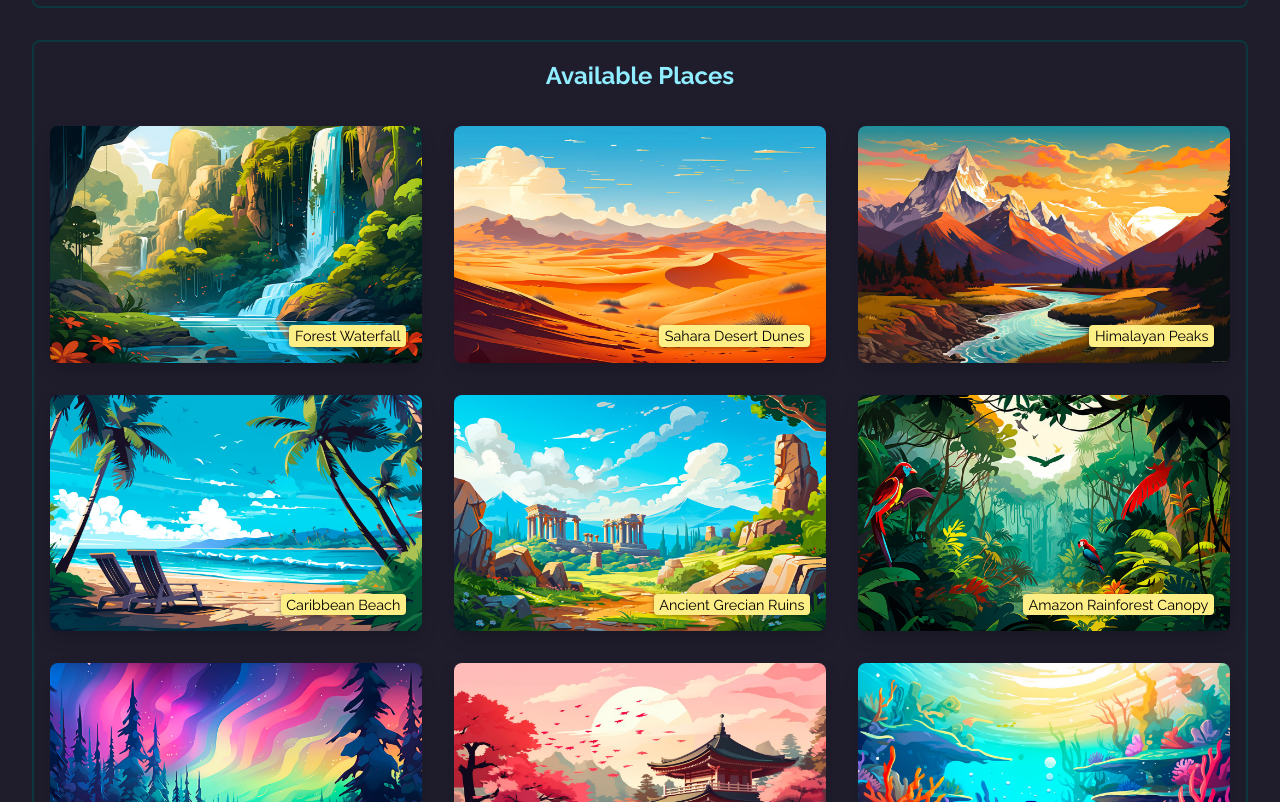
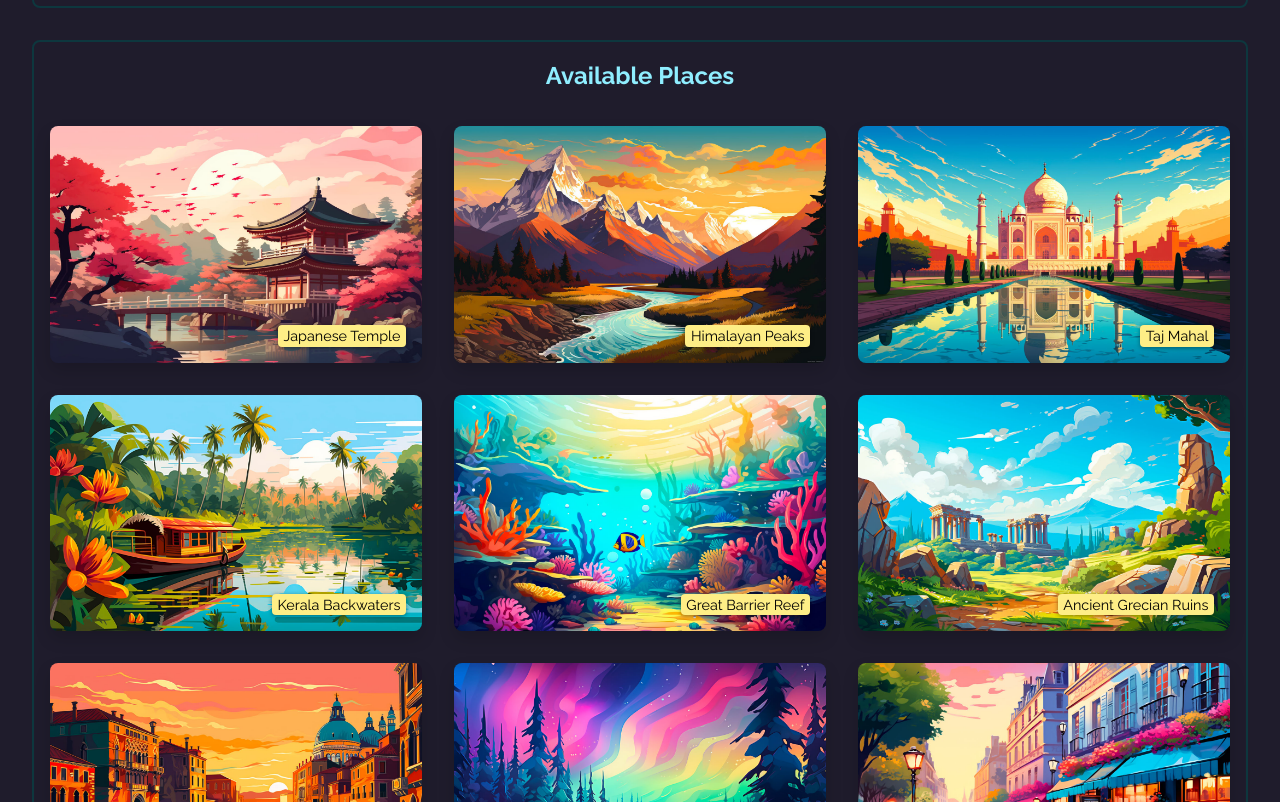
Before and after one commit to Wushengyouhan/photo-wall, a React (Vite) app: page / in a window 1280 px wide. Shown: the part 398-1200 px from the top of the page. Built offline with nearby package versions, Linux system fonts and the light colour scheme.

Commit message:
179. Using useEffect for Handling (Some) Side Effects

```diff
--- a/src/App.jsx
+++ b/src/App.jsx
@@ -1,15 +1,35 @@
-import { useRef, useState } from 'react';
+import { useRef, useState, useEffect } from "react";
 
-import Places from './components/Places.jsx';
-import { AVAILABLE_PLACES } from './data.js';
-import Modal from './components/Modal.jsx';
-import DeleteConfirmation from './components/DeleteConfirmation.jsx';
-import logoImg from './assets/logo.png';
+import Places from "./components/Places.jsx";
+import { AVAILABLE_PLACES } from "./data.js";
+import Modal from "./components/Modal.jsx";
+import DeleteConfirmation from "./components/DeleteConfirmation.jsx";
+import logoImg from "./assets/logo.png";
+import { sortPlacesByDistance } from "./loc.js";
 
 function App() {
   const modal = useRef();
   const selectedPlace = useRef();
+  const [availablePlaces, setAvailablePlaces] = useState([]);
   const [pickedPlaces, setPickedPlaces] = useState([]);
+
+  useEffect(() => {
+    // navigator.geolocation.getCurrentPosition((position) => {
+    //   const sortedPlaces = sortPlacesByDistance(
+    //     AVAILABLE_PLACES,
+    //     position.coords.latitude,
+    //     position.coords.longitude
+    //   );
+
+    //   setAvailablePlaces(sortedPlaces);
+    // });
+
+    // 因为经纬度借口调不通，所以模拟经纬度
+    setTimeout(() => {
+      const sortedPlaces = sortPlacesByDistance(AVAILABLE_PLACES, 30, 115);
+      setAvailablePlaces(sortedPlaces);
+    }, 2000);
+  }, []);
 
   function handleStartRemovePlace(id) {
     modal.current.open();
@@ -57,13 +77,14 @@ function App() {
       <main>
         <Places
           title="I'd like to visit ..."
-          fallbackText={'Select the places you would like to visit below.'}
+          fallbackText={"Select the places you would like to visit below."}
           places={pickedPlaces}
           onSelectPlace={handleStartRemovePlace}
         />
         <Places
           title="Available Places"
-          places={AVAILABLE_PLACES}
+          places={availablePlaces}
+          fallbackText="Sorting places by distance..."
           onSelectPlace={handleSelectPlace}
         />
       </main>
```
Also changed, not shown: 1 other file (tests, documents, lock files or other folders).
